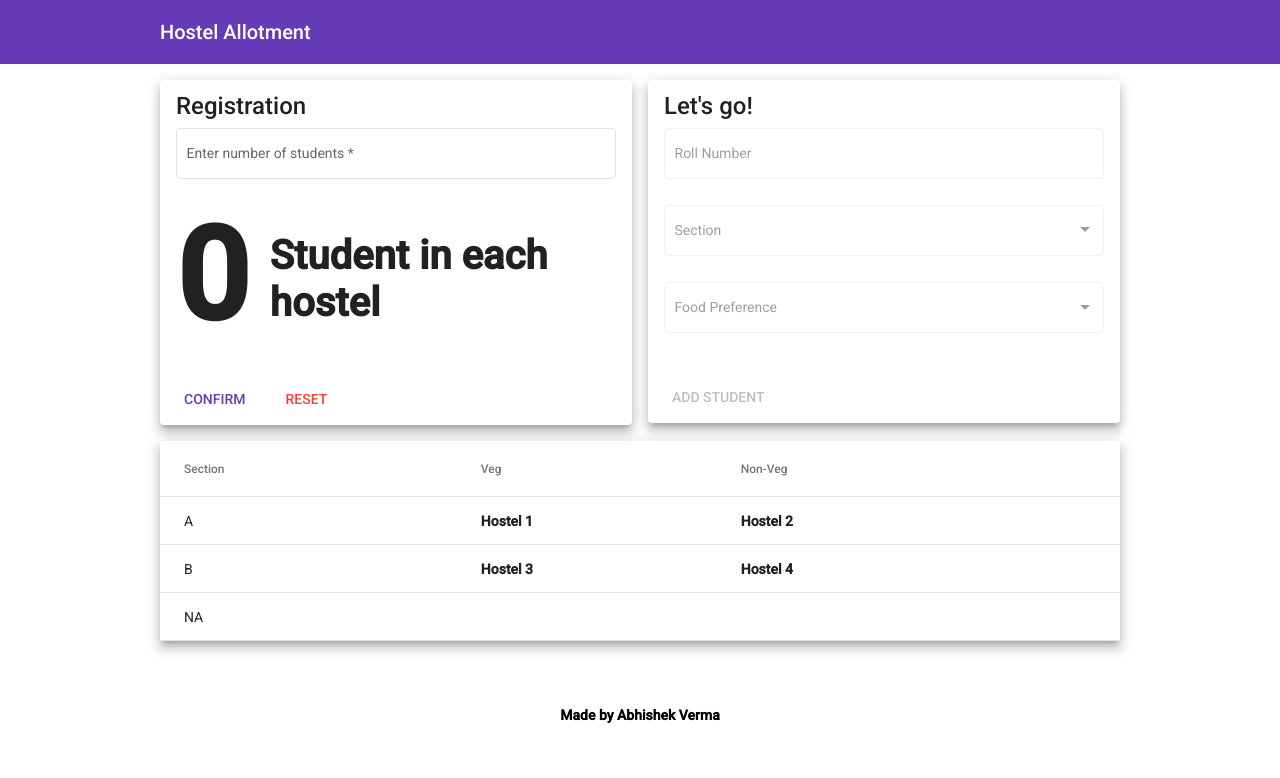
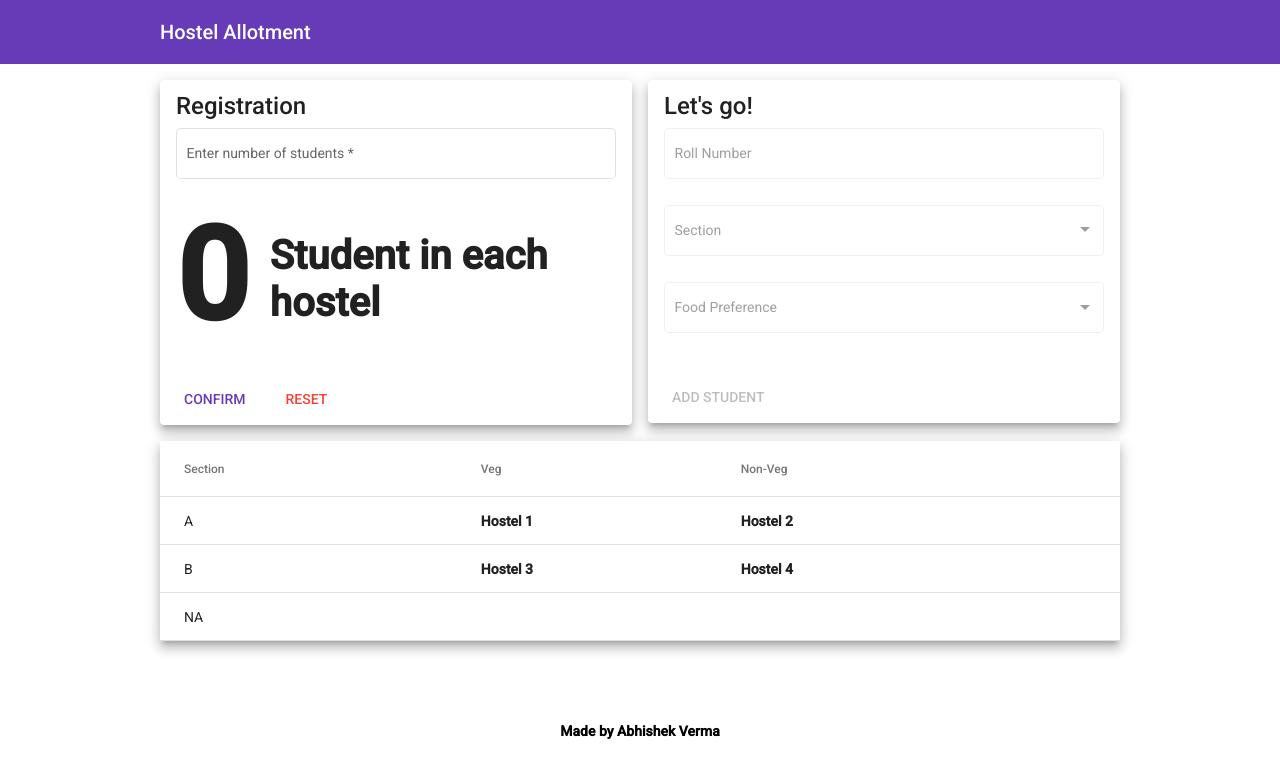
Before and after one commit to mrcreatist/hostel-allotment, an Angular app: page / in a window 1280 px wide. Shown: the top 778 px of the page. Built offline with nearby package versions, Linux system fonts and the light colour scheme.

Commit message:
updated UI

```diff
--- a/src/app/component/about/about.component.scss
+++ b/src/app/component/about/about.component.scss
@@ -2,5 +2,5 @@ p {
   width: 100%;
   text-align: center;
   font-weight: bold;
-  margin: 4rem auto;
+  padding: 4rem 0;
 }
```
